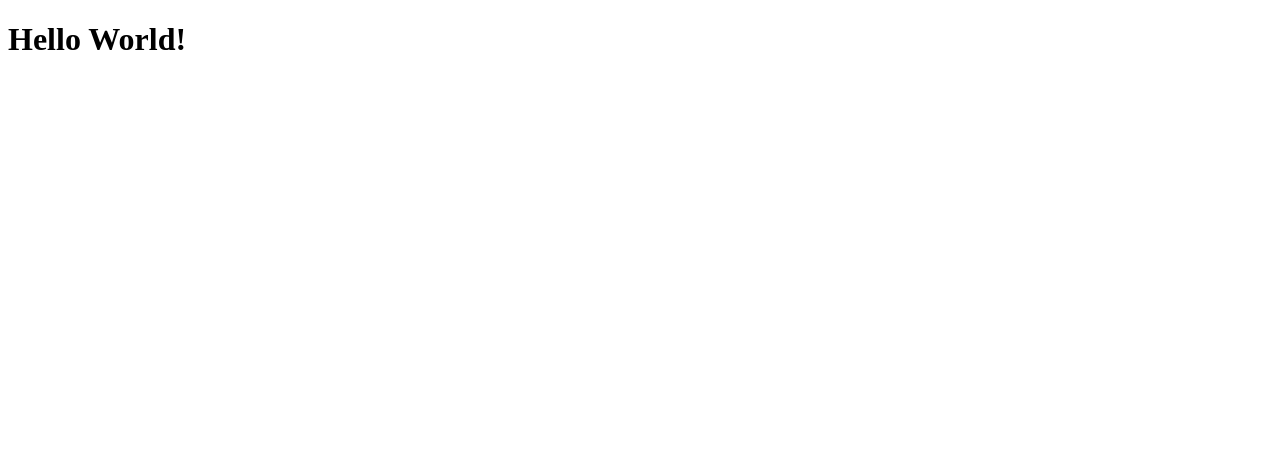
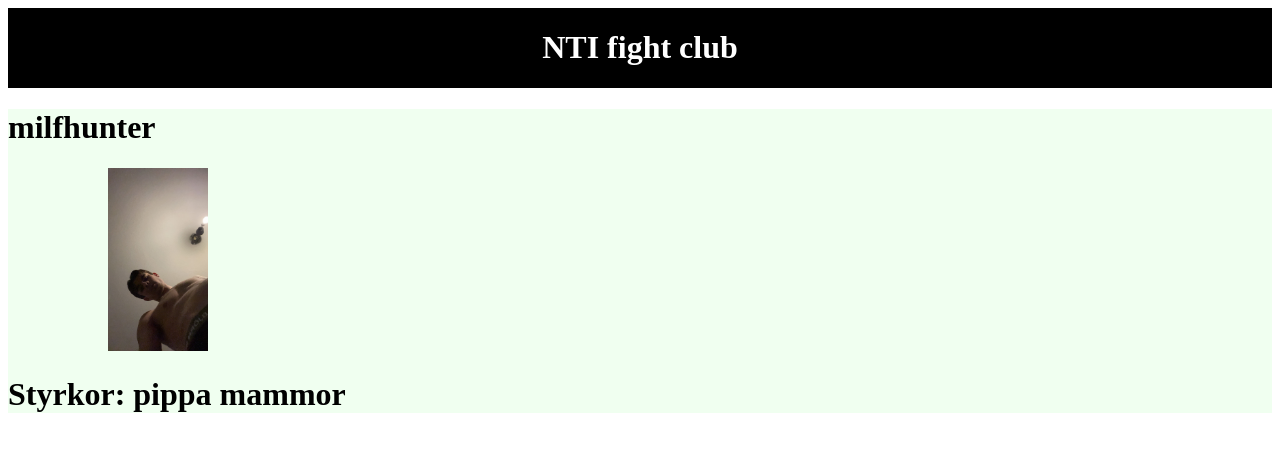
Before and after one commit to Vickeviking/Vickeviking.github.io, a plain HTML site: page index.html in a window 1280 px wide. Drawn offline with Linux system fonts and the light colour scheme.

Commit message:
navigation och header

```diff
--- a/index.html
+++ b/index.html
@@ -5,8 +5,25 @@
     <meta http-equiv="X-UA-Compatible" content="IE=edge" />
     <meta name="viewport" content="width=device-width, initial-scale=1.0" />
     <title>Document</title>
+    <link rel="stylesheet" href="stil.css" />
   </head>
-  <body>
-    <h1>Hello World!</h1>
-  </body>
+  <body></body>
+
+  <header>
+    <div class="rubrik">
+      <h1>NTI fight club</h1>
+    </div>
+  </header>
+
+  <nav></nav>
+  <main>
+    <h1>milfhunter</h1>
+    <div>
+      <img class="simon" src="Snapchat-1009582047.jpg" alt="simon" />
+      <h1>Styrkor:
+          pippa mammor
+      </h1>
+    </div>
+  </main>
+  <footer></footer>
 </html>
--- /dev/null
+++ b/stil.css
@@ -0,0 +1,23 @@
+.rubrik {
+  display: flex;
+  justify-content: center;
+}
+
+header {
+  color: white;
+  background-color: black;
+}
+
+nav {
+  background-color: grey;
+}
+
+main{
+background-color: honeydew;
+
+
+}
+.simon {
+  width:100px;
+  margin-left: 100px;
+}
```
Also changed, not shown: Snapchat-1009582047.jpg (added).
